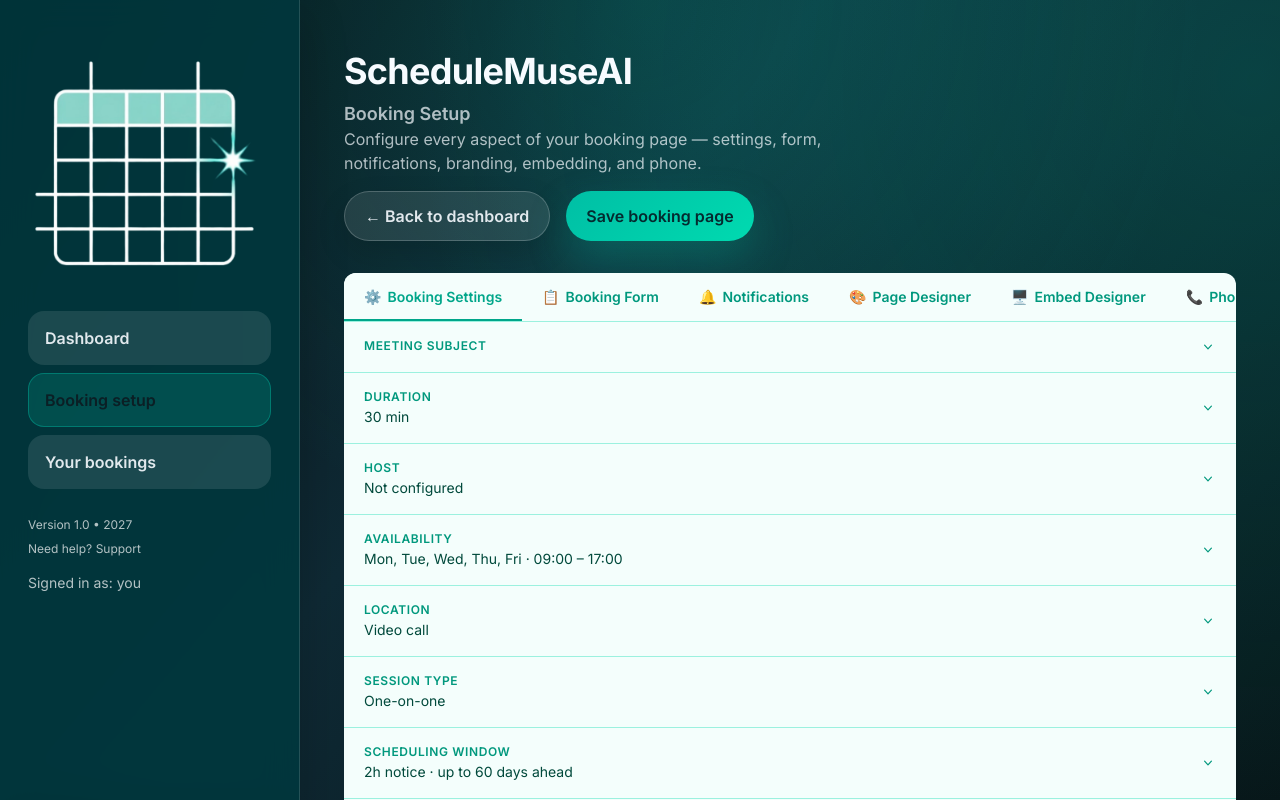
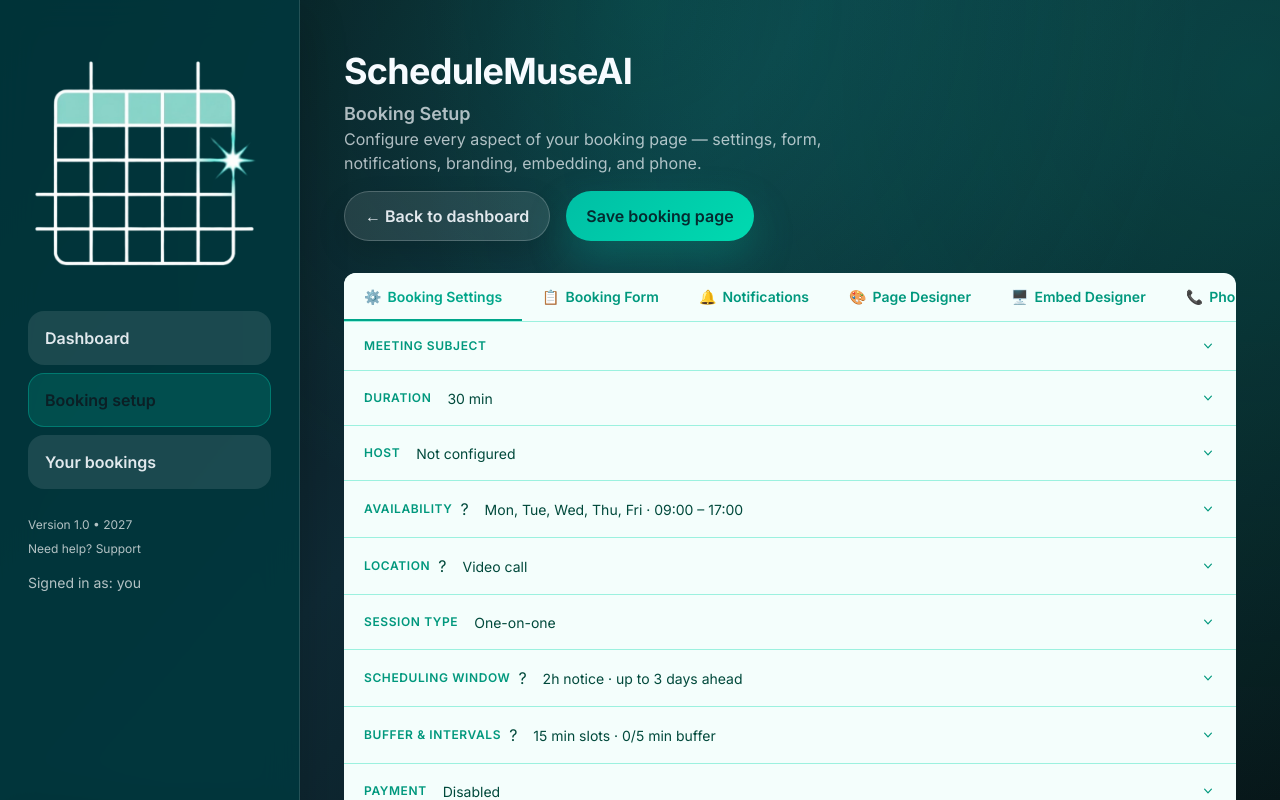
Before and after one commit to AndreaBHCE/app-schedule-muse-scheduling-v2, a Next.js app: page /meeting-setup in a window 1280 px wide. Shown: the top 800 px of the page. Built offline with nearby package versions, Linux system fonts and the light colour scheme.

Commit message:
Add tooltip info icons on Booking Settings sections + default maxAdvanceDays=3

```diff
--- a/src/app/meeting-setup/page.tsx
+++ b/src/app/meeting-setup/page.tsx
@@ -143,7 +143,7 @@ function defaultConfig(): BookingConfig {
     sessionType: "one-on-one",
     groupMaxSize: 10,
     minNoticeHours: 2,
-    maxAdvanceDays: 60,
+    maxAdvanceDays: 3,
     slotIntervalMinutes: 15,
     bufferBeforeMinutes: 0,
     bufferAfterMinutes: 5,
@@ -193,11 +193,25 @@ function ChevronDown({ open }: { open: boolean }) {
   );
 }
 
+function InfoIcon({ tip }: { tip: string }) {
+  return (
+    <span className="hint-icon" title={tip} aria-label="Info">
+      ?
+    </span>
+  );
+}
+
 function Section({
-  label, summary, expanded, onToggle, children,
+  label,
+  summary,
+  tooltip,
+  expanded,
+  onToggle,
+  children,
 }: {
   label: string;
   summary: string;
+  tooltip?: string;
   expanded: boolean;
   onToggle: () => void;
   children: React.ReactNode;
@@ -210,10 +224,13 @@ function Section({
         className="setup-section-btn w-full flex items-center justify-between gap-4 px-5 py-4 text-left"
         style={{ background: expanded ? "var(--cal-hover)" : undefined }}
       >
-        <div className="flex-1 min-w-0">
+        <div className="flex items-center gap-2">
           <div className="text-xs font-semibold uppercase tracking-wider" style={{ color: "var(--cal-mid)" }}>
             {label}
           </div>
+          {tooltip && <InfoIcon tip={tooltip} />}
+        </div>
+        <div className="flex-1 min-w-0">
           {!expanded && (
             <div className="text-sm mt-0.5 truncate" style={{ color: "var(--cal-heading)" }}>
               {summary}
@@ -424,7 +441,13 @@ export default function MeetingSetupPage() {
         </Section>
 
         {/* ---- Availability ---- */}
-        <Section label="Availability" summary={availSummary} expanded={isOpen("availability")} onToggle={() => toggle("availability")}>
+        <Section
+          label="Availability"
+          summary={availSummary}
+          tooltip="Set the weekly hours when you are actually bookable. Use this to prevent outside-office meetings."
+          expanded={isOpen("availability")}
+          onToggle={() => toggle("availability")}
+        >
           <div className="mb-3">
             <FieldLabel>Timezone</FieldLabel>
             <Input value={config.timezone} onChange={(e) => update("timezone", e.target.value)} />
@@ -477,7 +500,13 @@ export default function MeetingSetupPage() {
         </Section>
 
         {/* ---- Location (SINGLE — no multi-location anywhere) ---- */}
-        <Section label="Location" summary={locSummary} expanded={isOpen("location")} onToggle={() => toggle("location")}>
+        <Section
+          label="Location"
+          summary={locSummary}
+          tooltip="Pick one meeting location type for this booking calendar. Then provide the link/number/address."
+          expanded={isOpen("location")}
+          onToggle={() => toggle("location")}
+        >
           <FieldLabel>Meeting location</FieldLabel>
           <div className="flex gap-2 mt-1">
             {(["video", "phone", "in-person"] as LocationType[]).map((type) => (
@@ -565,6 +594,7 @@ export default function MeetingSetupPage() {
         <Section
           label="Scheduling Window"
           summary={`${config.minNoticeHours}h notice · up to ${config.maxAdvanceDays} days ahead`}
+          tooltip="Minimum notice prevents last-minute bookings; how far ahead controls the maximum advance scheduling horizon."
           expanded={isOpen("window")}
           onToggle={() => toggle("window")}
         >
@@ -584,6 +614,7 @@ export default function MeetingSetupPage() {
         <Section
           label="Buffer & Intervals"
           summary={`${config.slotIntervalMinutes} min slots · ${config.bufferBeforeMinutes}/${config.bufferAfterMinutes} min buffer`}
+          tooltip="Slot interval sets step size for available times; buffer before/after keeps breathing room between meetings."
           expanded={isOpen("buffer")}
           onToggle={() => toggle("buffer")}
         >
```
